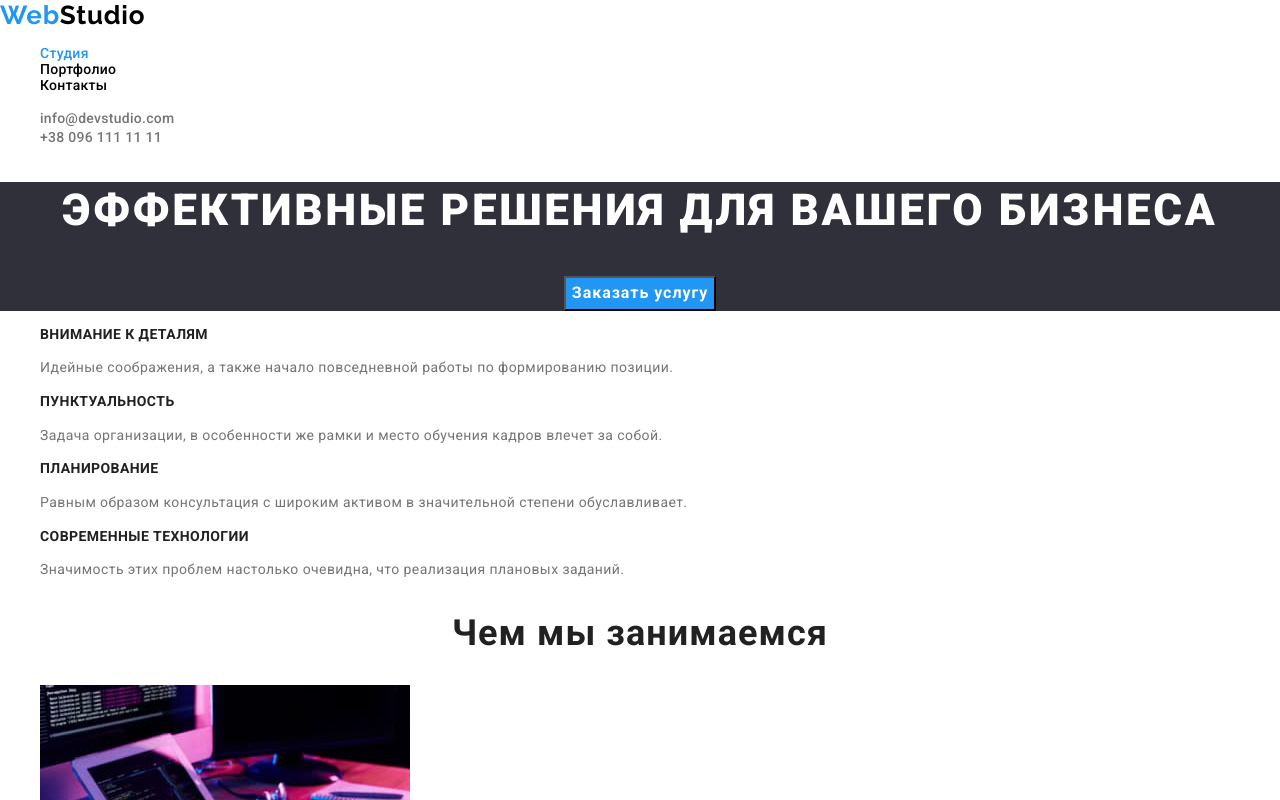
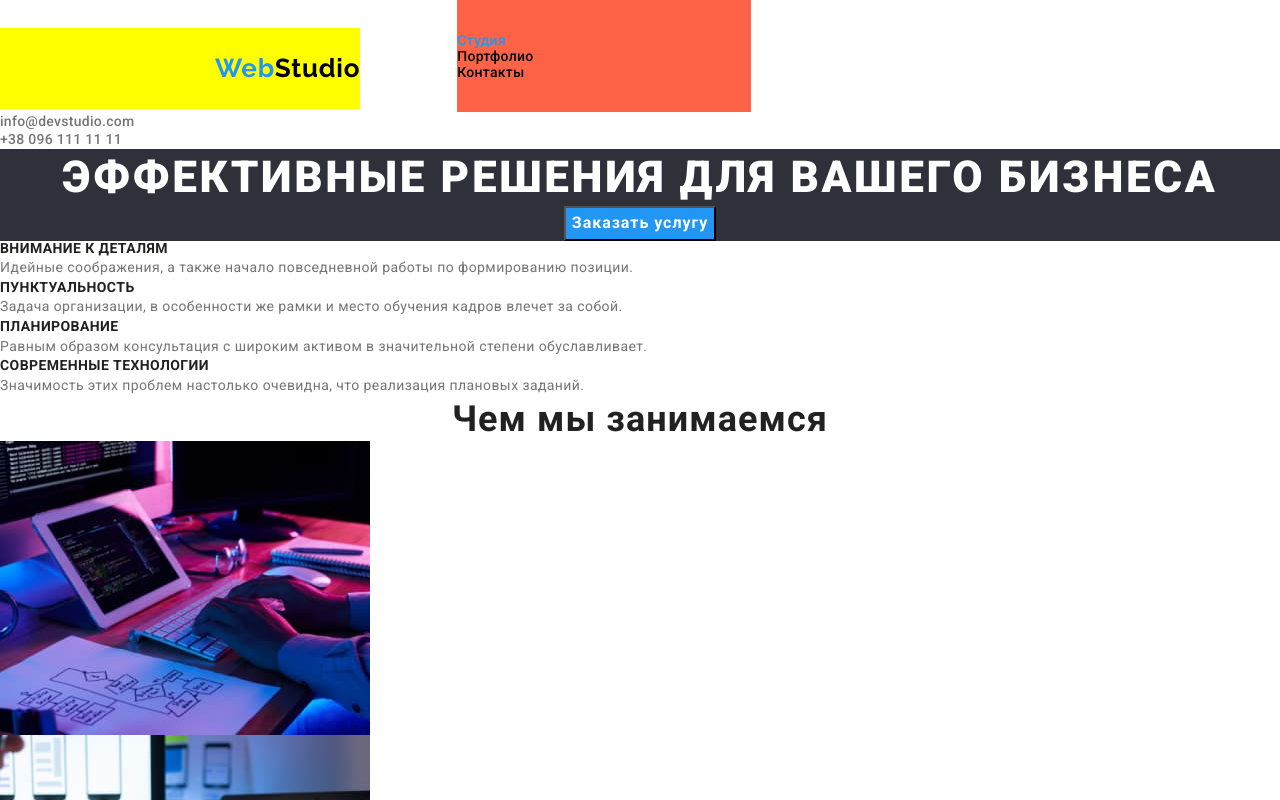
Before and after one commit to astravista/goit-markup-hw-08, a plain HTML site: page index.html in a window 1280 px wide. Shown: the top 800 px of the page. Drawn offline with nearby package versions, Linux system fonts and the light colour scheme.

Commit message:
2
прописан reset
привязан normalize

```diff
--- a/css/styles.css
+++ b/css/styles.css
@@ -2,6 +2,62 @@
   --brand-color: #212121;
   --link-navigator: #2196f3;
   --color-contact: #757575;
+}
+
+html,
+portfolio {
+  box-sizing: border-box;
+}
+
+*,
+*::before,
+*::after {
+  box-sizing: inherit;
+}
+
+p,
+h1,
+h2,
+h3,
+h4,
+h5,
+h5 {
+  margin: 0;
+}
+
+ul {
+  margin: 0;
+  padding: 0;
+}
+
+button {
+  cursor: pointer;
+}
+
+img {
+  display: block;
+}
+
+.container-header {
+  width: 1600;
+  margin: 0 auto;
+}
+
+.header-logo {
+  display: inline-block;
+  padding-left: 215px;
+  padding-top: 25px;
+  padding-bottom: 25px;
+  background-color: yellow;
+  margin-right: 93px;
+}
+
+.site-nav {
+  display: inline-block;
+  padding-top: 32px;
+  padding-bottom: 32px;
+  width: 294px;
+  background-color: tomato;
 }
 
 body {
--- a/index.html
+++ b/index.html
@@ -1,5 +1,6 @@
 <!DOCTYPE html>
 <html lang="ru">
+
     <head>
         <meta charset="UTF-8">
         <meta http-equiv="X-UA-Compatible" content="IE=edge">
@@ -13,13 +14,14 @@
             href="https://cdnjs.cloudflare.com/ajax/libs/modern-normalize/1.1.0/modern-normalize.min.css"
             integrity="sha512-wpPYUAdjBVSE4KJnH1VR1HeZfpl1ub8YT/NKx4PuQ5NmX2tKuGu6U/JRp5y+Y8XG2tV+wKQpNHVUX03MfMFn9Q=="
             crossorigin="anonymous"
-            referrerpolicy="no-referrer" />
+            referrerpolicy="no-referrer"/>
         <link rel="stylesheet" href="./css/styles.css">
 
     </head>
     <body>
         <!-- шапка навигации -->
         <header class="page-header">
+            <div class="container-header">
                 <nav>
                     <a class="header-logo" href="/">
                         <span class="header-logo-web">Web</span><span class="header-logo-studio">Studio</span>
@@ -30,11 +32,14 @@
                         <li><a class="link header-link" href="./portfolio.html" rel="noopener noreferrer">Портфолио</a></li>
                         <li><a class="link header-link" href="">Контакты</a></li>
                     </ul>
+                </nav>
+            </div>
+            <div class="header-connect">
                 <ul class="site-contact">
                     <li><a class="contact header-link" href="mailto:info@devstudio.com">info@devstudio.com</a></li>
                     <li><a class="contact header-link" href="tel:+380961111111">+38 096 111 11 11</a></li>
                 </ul>
-            </nav>
+            </div>
         </header>
             <main>
                 <!-- герой -->
```
Also changed, not shown: portfolio.html (+5 -0 lines). Lines whose indentation alone changed are shown as unchanged.
